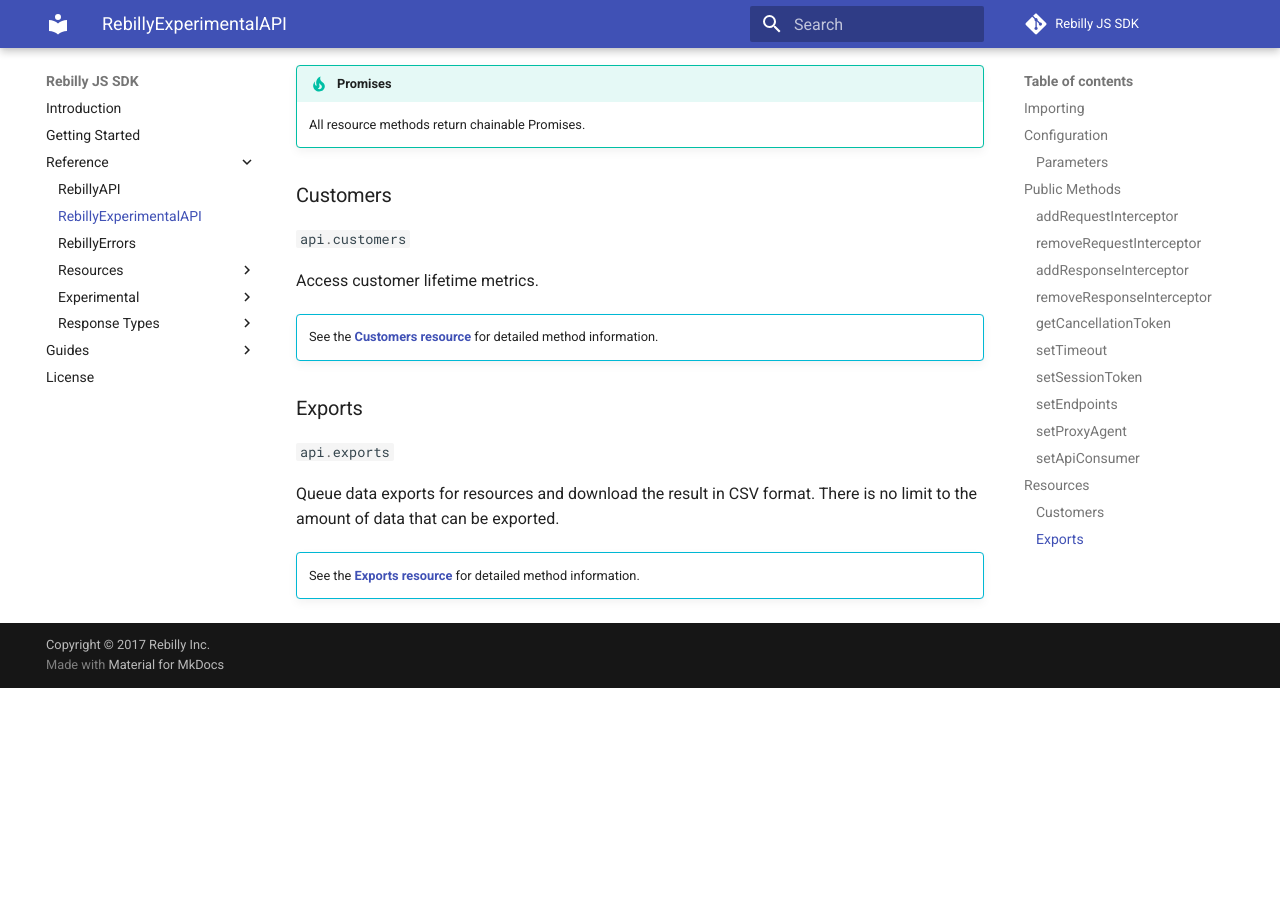
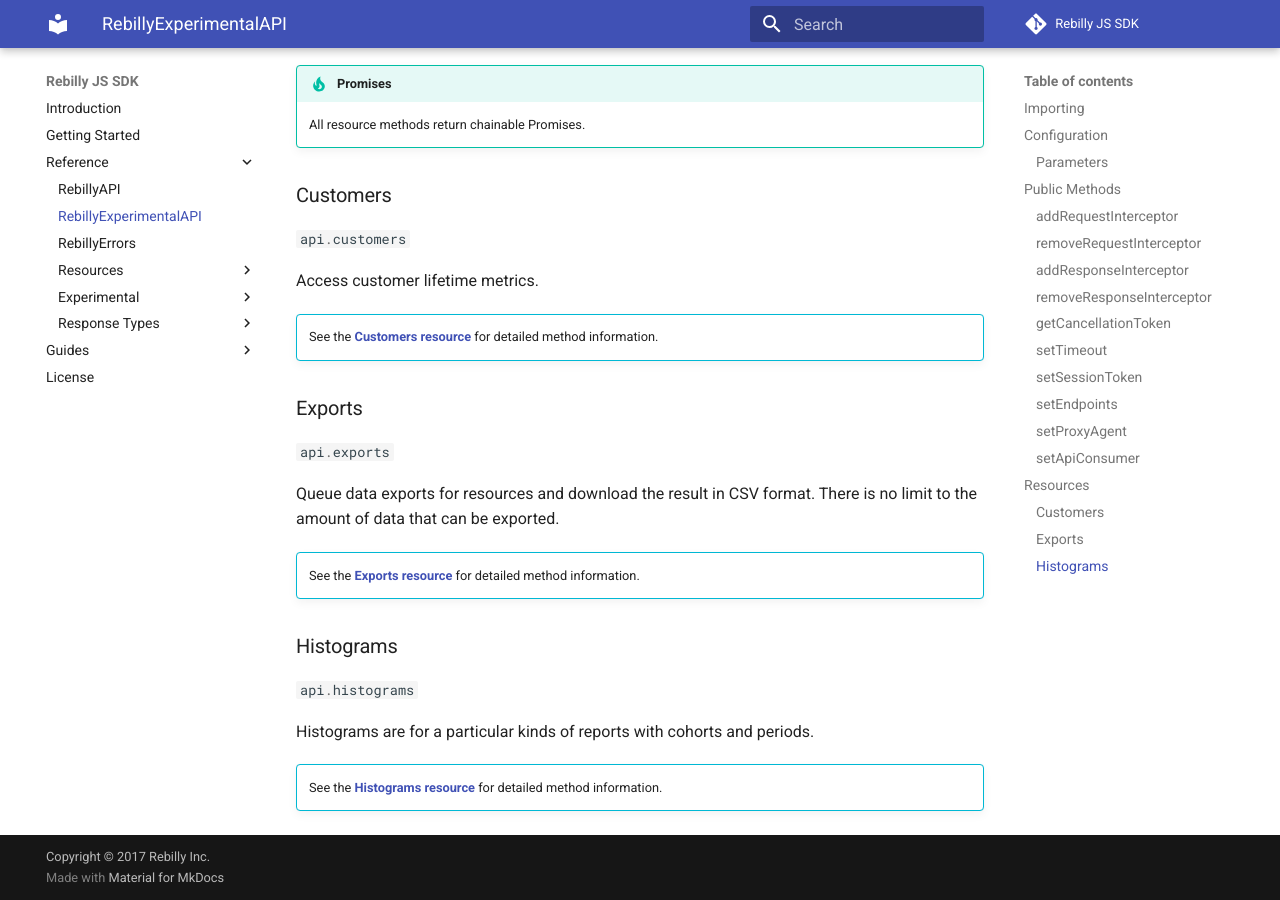
Before and after one commit to Rebilly/rebilly-js-sdk, an MkDocs documentation site: the page built from docs/reference/rebilly-experimental-api.md, in a window 1280 px wide and 900 px high, scrolled down 9301 px. Built offline with MkDocs 1.6.1 and Material for MkDocs 9.7.7, drawn with Linux system fonts in a browser that asks for light colours; comment, search, counter and statistics services are not loaded; old or Windows-style settings are respelled for this version of MkDocs; before the commit the page ends 9989 px from its top, so only the background shows below that.

Commit message:
Add experimental/histograms documentation

```diff
--- a/docs/reference/rebilly-experimental-api.md
+++ b/docs/reference/rebilly-experimental-api.md
@@ -299,7 +299,18 @@ Access customer lifetime metrics.
 Queue data exports for resources and download the result in CSV format. There is no limit to the amount of data that can be exported.
 
 !!! info ""
-    See the [**Exports resource**][1] for detailed method information.
+    See the [**Exports resource**][2] for detailed method information.
+
+### Histograms
+`:::js api.histograms`
+
+Histograms are for a particular kinds of reports with cohorts and periods.
+
+!!! info ""
+    See the [**Histograms resource**][3] for detailed method information.
+
+
 
 [1]: ./resources/experimental/customers.md
-[1]: ./resources/experimental/exports.md
+[2]: ./resources/experimental/exports.md
+[3]: ./resources/experimental/histograms.md
--- a/mkdocs.yml
+++ b/mkdocs.yml
@@ -85,6 +85,7 @@ pages:
     - Experimental:
       - Customers: reference/resources/experimental/customers.md
       - Exports: reference/resources/experimental/exports.md
+      - Histograms: reference/resources/experimental/histograms.md
     - Response Types:
       - Member: reference/types/member.md
       - Collection: reference/types/collection.md
```
Also changed, not shown: docs/reference/resources/experimental/histograms.md (added, +53 -0 lines).
